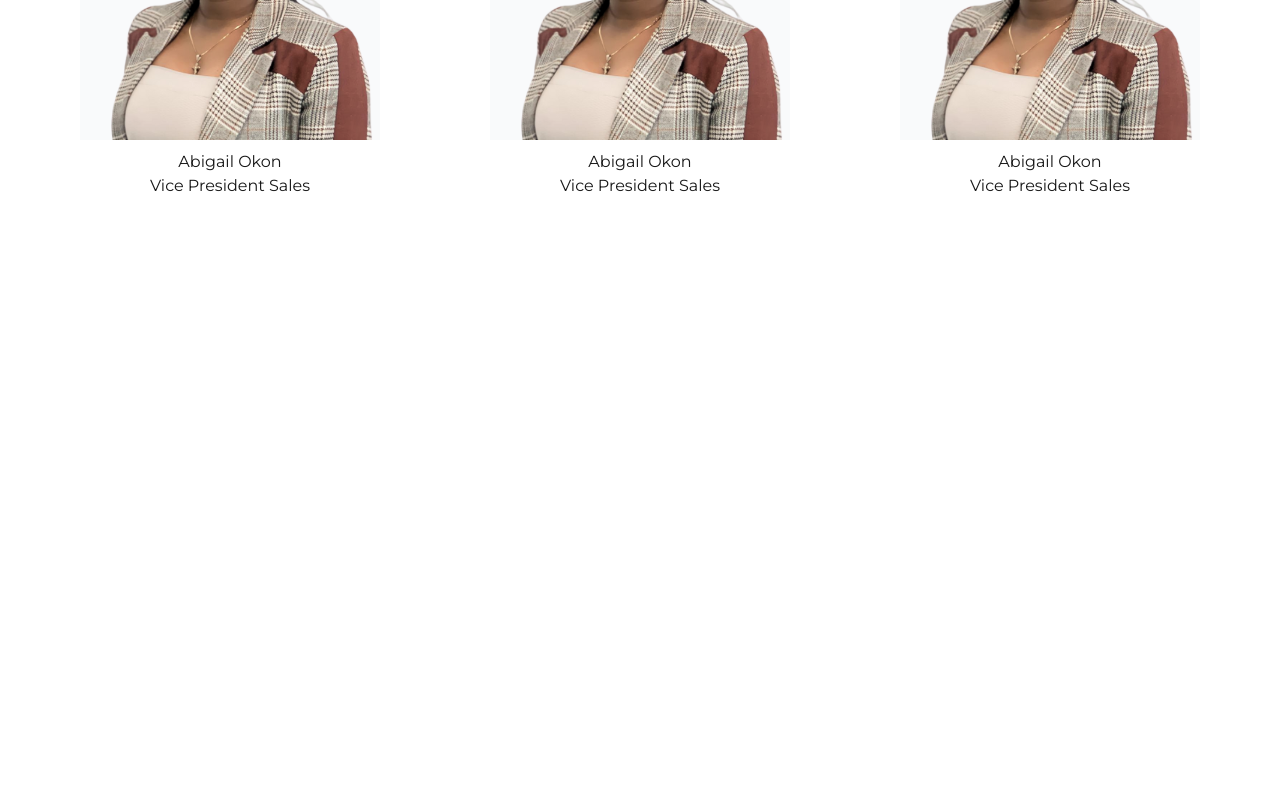
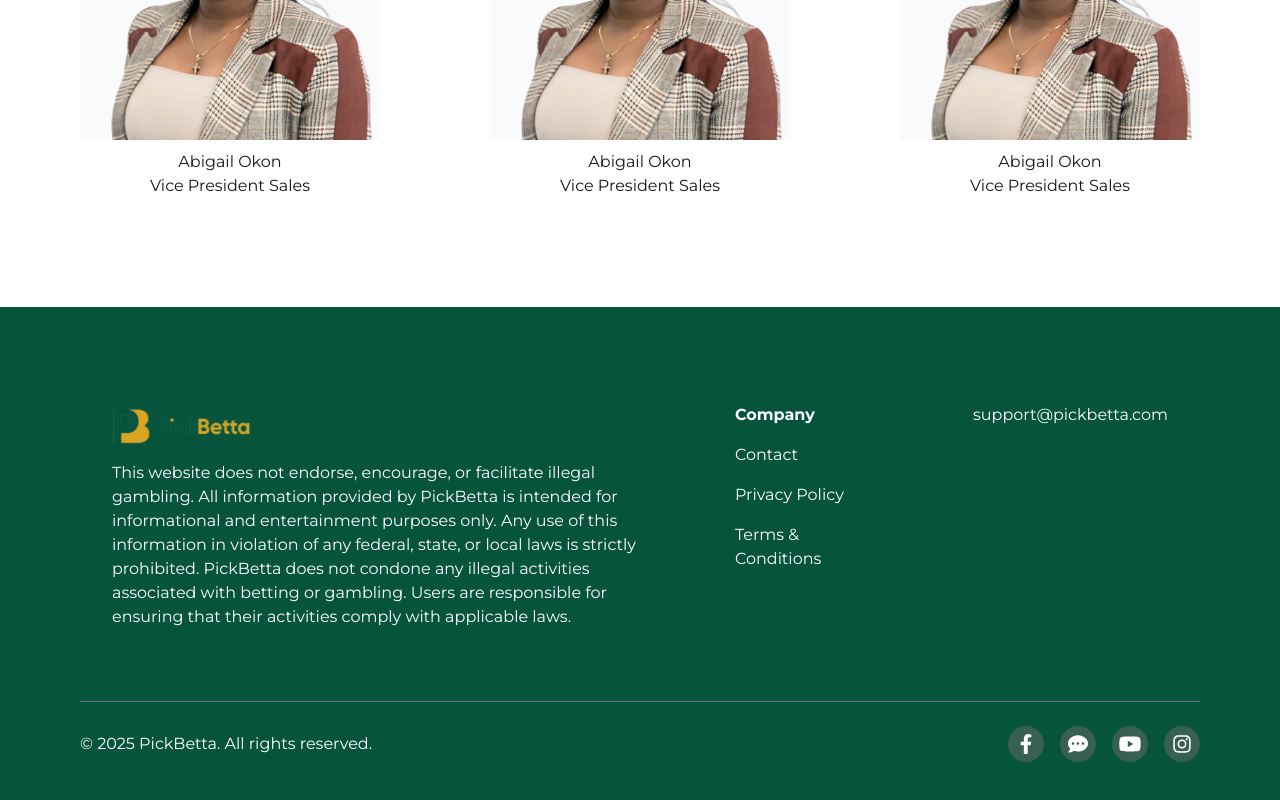
Before and after one commit to Mcdemzy/pick-betta, a Next.js app: page /about in a window 1280 px wide. Shown: the part 6586-7386 px from the top of the page. Before the commit the page ends 6893 px from the top, so only its background shows below. Built offline with nearby package versions, Linux system fonts and the light colour scheme.

Commit message:
`feat: added footer component to about and home pages`

```diff
--- a/src/app/about/page.tsx
+++ b/src/app/about/page.tsx
@@ -5,6 +5,7 @@ import Mission from "@/components/about/Mission";
 import Team from "@/components/about/Team";
 import UVP from "@/components/about/Uvp";
 import WhoWeAre from "@/components/about/WhoWeAre";
+import Footer from "@/components/shared/Footer";
 
 export default function About() {
   return (
@@ -15,6 +16,7 @@ export default function About() {
         <Mission />
         <UVP />
         <Team />
+        <Footer />
       </main>
     </>
   );
--- a/src/app/page.tsx
+++ b/src/app/page.tsx
@@ -2,6 +2,7 @@
 
 import HeroSection from "@/components/landing/Hero";
 import Offers from "@/components/landing/Offers";
+import Footer from "@/components/shared/Footer";
 import Navbar from "@/components/shared/Navbar";
 
 export default function Home() {
@@ -13,6 +14,7 @@ export default function Home() {
           <HeroSection />
           <Offers />
         </section>
+        <Footer />
       </main>
     </>
   );
--- a/src/components/shared/Footer.tsx
+++ b/src/components/shared/Footer.tsx
@@ -1,22 +1,22 @@
 "use client";
 
 import Image from "next/image";
+import {
+  FaFacebookF,
+  FaCommentDots,
+  FaYoutube,
+  FaInstagram,
+} from "react-icons/fa";
 
 export default function Footer() {
   return (
-    <>
-      <footer className="bg-[#06543C] w-full min-h-[472px] px-20 pt-16 pb-12">
-        <section className="w-full p-8 flex flex-row gap-12">
+    <footer className="bg-[#06543C] w-full min-h-[472px] px-6 md:px-20 pt-16 pb-12">
+      <section className="w-full p-4 md:p-8 flex flex-col md:flex-row gap-10 md:gap-20">
+        <div className="flex flex-col gap-2.5 max-w-[543px]">
           <div>
-            <div>
-              <Image
-                src="/images/logo.svg"
-                width={140}
-                height={48}
-                alt="logo"
-              />
+            <Image src="/images/logo.svg" width={140} height={48} alt="logo" />
           </div>
-            <p>
+          <p className="text-white text-sm md:text-base">
             This website does not endorse, encourage, or facilitate illegal
             gambling. All information provided by PickBetta is intended for
             informational and entertainment purposes only. Any use of this
@@ -27,8 +27,36 @@ export default function Footer() {
             applicable laws.
           </p>
         </div>
+        {/* Company Links & Contact */}
+        <div className="flex flex-col md:flex-row gap-10 md:gap-24 text-white">
+          <ol className="space-y-2 md:space-y-4">
+            <li className="font-bold">Company</li>
+            <li>Contact</li>
+            <li>Privacy Policy</li>
+            <li>Terms & Conditions</li>
+          </ol>
+          <div>
+            <h4 className="text-sm md:text-base">support@pickbetta.com</h4>
+          </div>
+        </div>
       </section>
+      {/* Social Icons & Copyright */}
+      <div className="mt-10 border-t border-gray-500 pt-6 flex flex-col md:flex-row items-center justify-between text-sm md:text-base text-white">
+        {/* Social Icons (Mobile First) */}
+        <div className="flex space-x-4 mb-4 md:mb-0 order-1 md:order-2">
+          <FaFacebookF size={36} className="bg-[#6A6A6A80] py-2 rounded-full" />
+          <FaCommentDots
+            size={36}
+            className="bg-[#6A6A6A80] py-2 rounded-full"
+          />
+          <FaYoutube size={36} className="bg-[#6A6A6A80] py-2 rounded-full" />
+          <FaInstagram size={36} className="bg-[#6A6A6A80] py-2 rounded-full" />
+        </div>
+        {/* Copyright */}
+        <p className="order-2 md:order-1">
+          © 2025 PickBetta. All rights reserved.
+        </p>
+      </div>
     </footer>
-    </>
   );
 }
```
Lines whose indentation alone changed are shown as unchanged.
